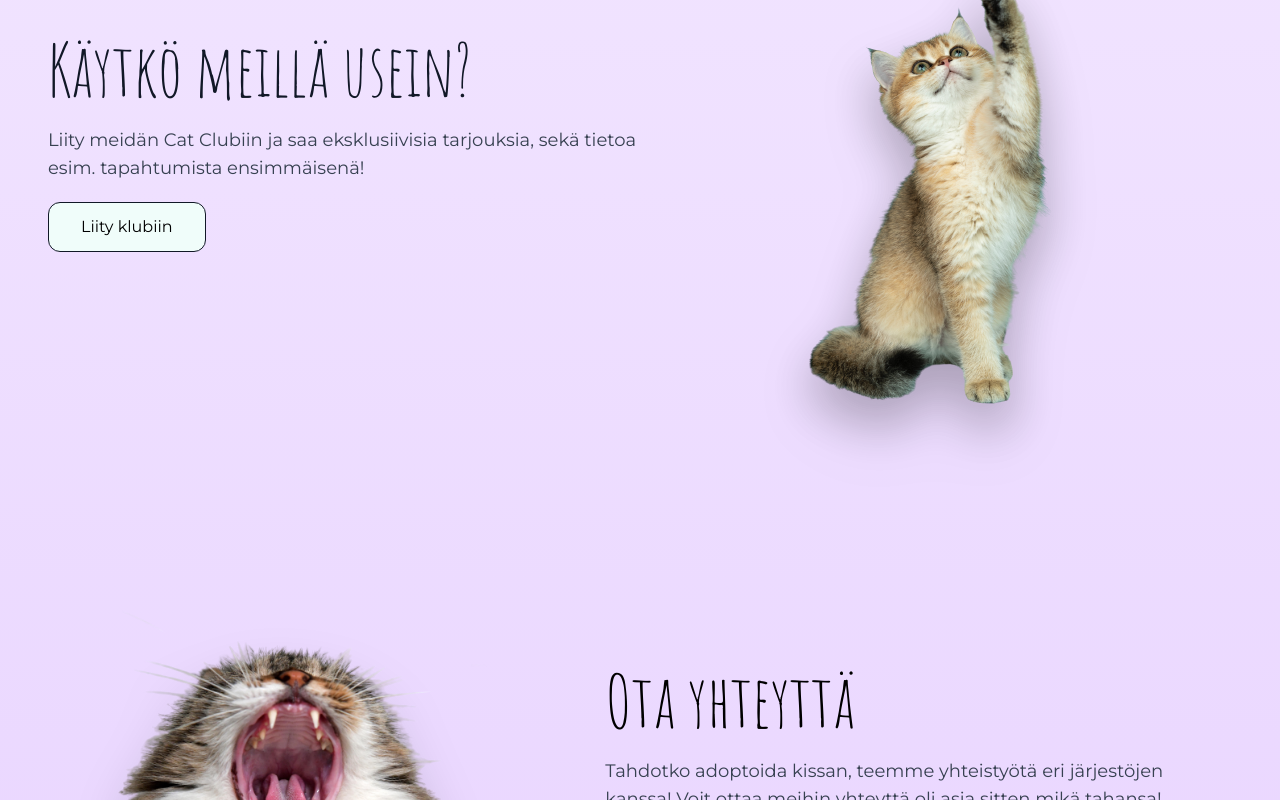
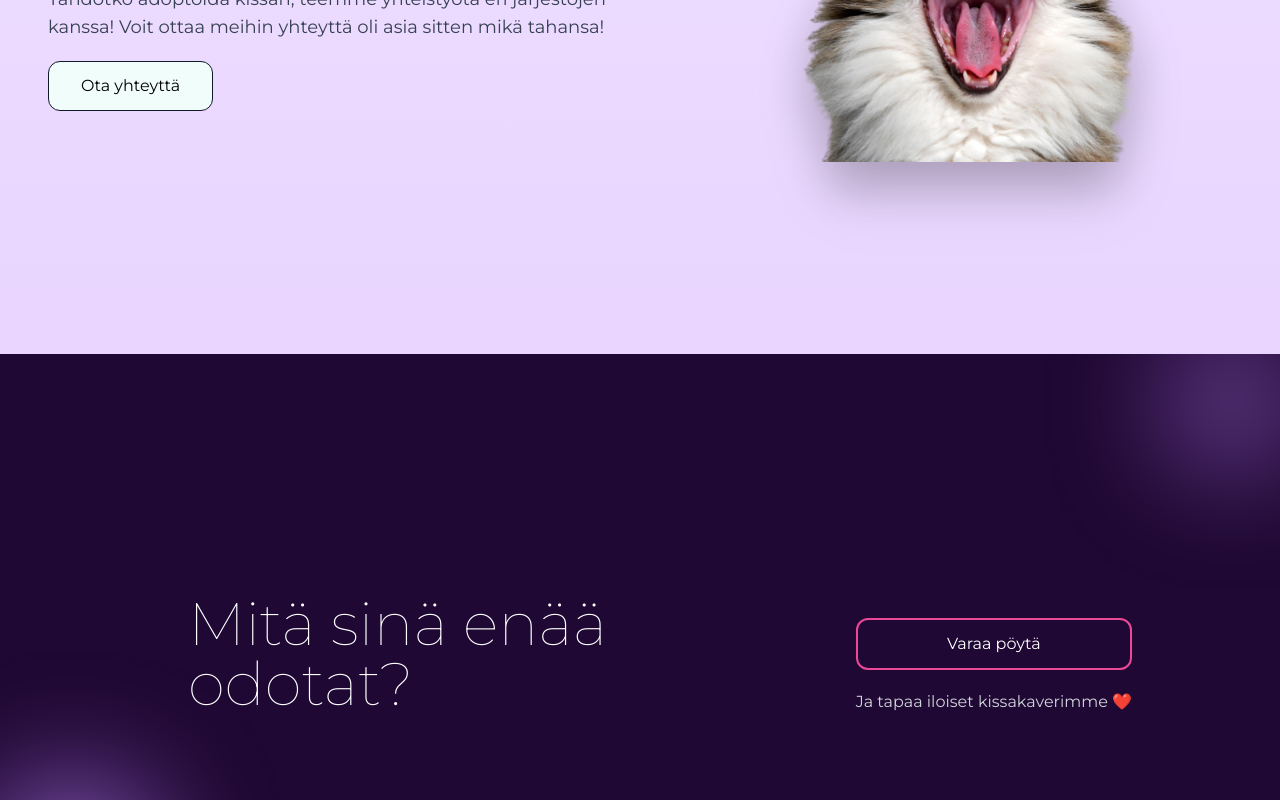
Before and after one commit to villetoimela/templates-cat-cafe, a Next.js app: page / in a window 1280 px wide. Shown: the part 4720-5520 px from the top of the page. Built offline with nearby package versions, Linux system fonts and the light colour scheme.

Commit message:
deleted one unnecessary InfoBlock

```diff
--- a/components/info-blocks.jsx
+++ b/components/info-blocks.jsx
@@ -46,13 +46,6 @@ export const InfoBlocks = () => {
                 />
 
                 <InfoBlock
-                    imgSrc="/kissa-no-bg-5.png"
-                    title="Käytkö meillä usein?"
-                    text="Liity meidän Cat Clubiin ja saa eksklusiivisia tarjouksia, sekä tietoa esim. tapahtumista ensimmäisenä! "
-                    buttonText="Liity klubiin"
-                />
-
-                <InfoBlockReverse
                     imgSrc="/kissa-no-bg-10.png"
                     title="Ota yhteyttä"
                     text="Tahdotko adoptoida kissan, teemme yhteistyötä eri järjestöjen kanssa! Voit ottaa meihin yhteyttä oli asia sitten mikä tahansa!"
```
